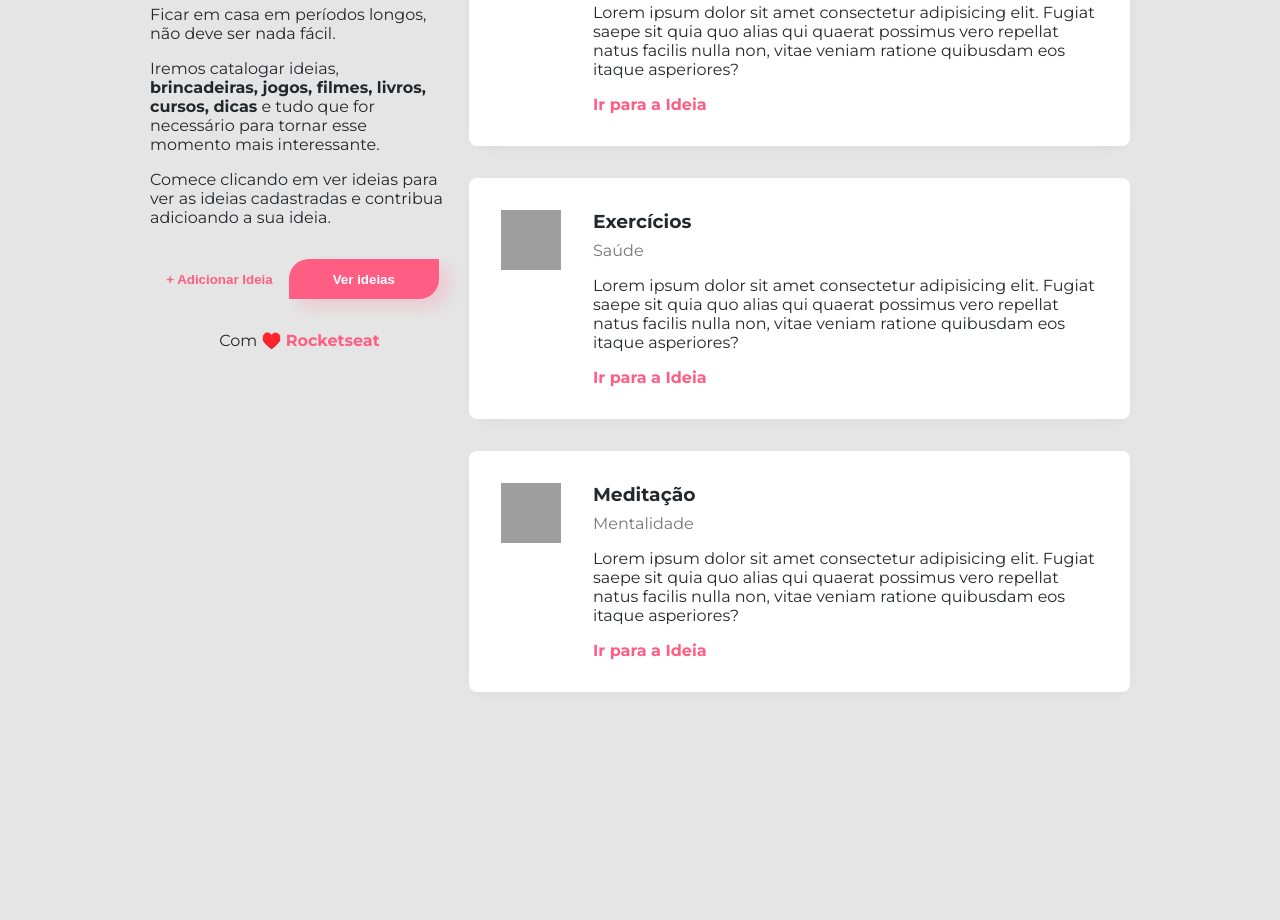
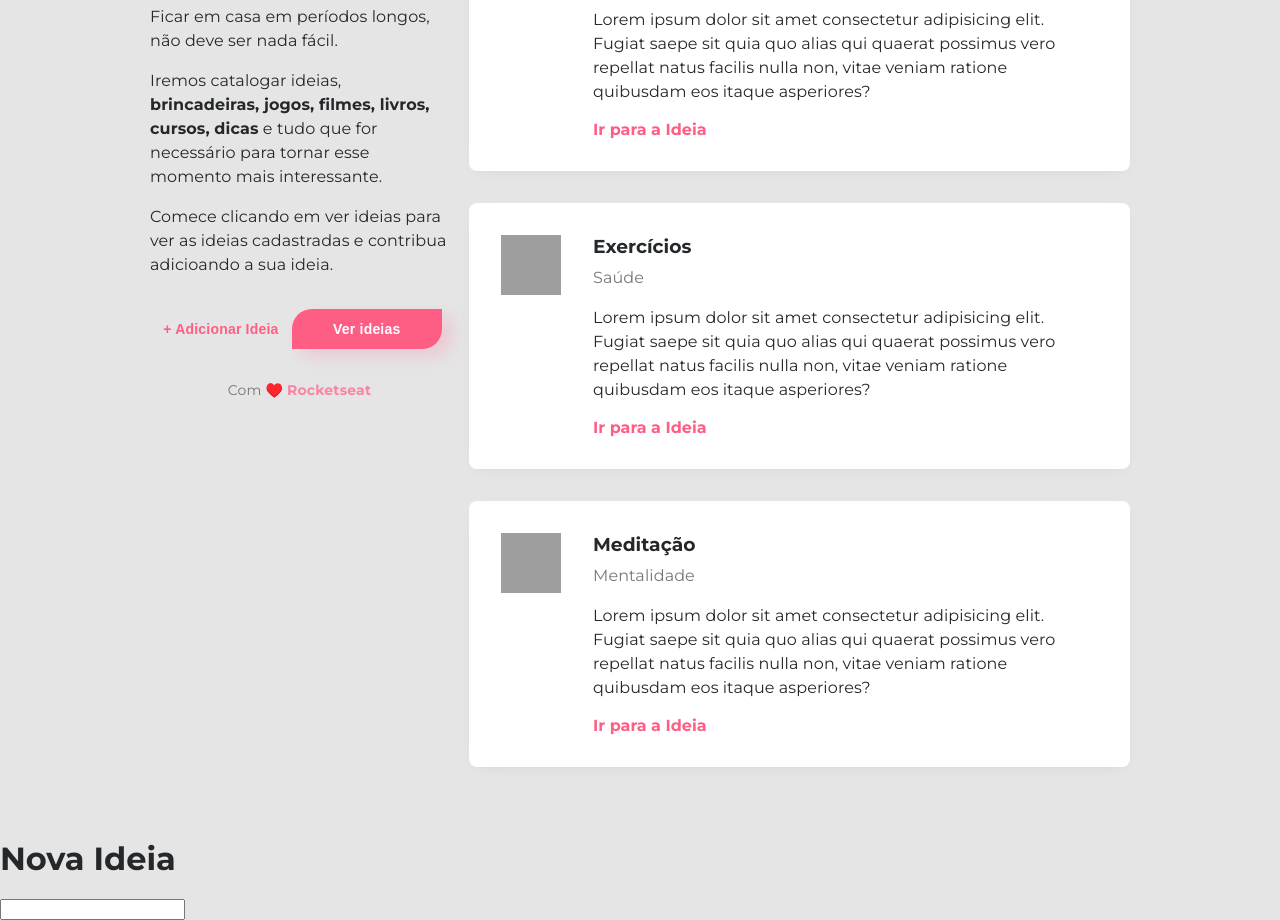
Before and after one commit to EricLoBin/WorkshopDev-Especial-Rocketseat, a plain HTML site: page index.html in a window 1280 px wide. Shown: the part 135-1055 px from the top of the page. Before the commit the page ends 899 px from the top, so only its background shows below. Drawn offline with Linux system fonts and the light colour scheme; grey boxes are pictures that could not be loaded.

Commit message:
[UPDATE] Aula 2

```diff
--- a/css/style.css
+++ b/css/style.css
@@ -25,6 +25,12 @@ a {
 
 a:hover {
     text-decoration: underline;
+}
+
+p, .description{
+    font-size: 16px;
+    line-height: 24px;
+    letter-spacing: 0.1px;
 }
 
 
@@ -65,6 +71,9 @@ button {
     border: none;
 
     font-weight: bold;
+    line-height: 18px;
+    letter-spacing: 0.2px;
+    font-size: 14px;
 
     background: none;
 
@@ -94,6 +103,17 @@ button.fat:hover {
 
 footer {
     text-align: center;
+
+    font-weight: 400;
+    line-height: 18px;
+    letter-spacing: 0.2px;
+    font-size: 14px;
+
+    color: #777;
+}
+
+footer a {
+    opacity: 0.7;
 }
 
 .idea {
--- a/index.html
+++ b/index.html
@@ -80,6 +80,16 @@
         </section>
     </div>
 
+    <!--Modal-->
+    <div id="modal">
+        <div class="content">
+            <h1>Nova Ideia</h1>
+            <form action="">
+                <label for="title"></label>
+                <input type="text" name="title">
+            </form>
+        </div>
+    </div>
 
     <script src="js/scripts.js"></script>
 
```
